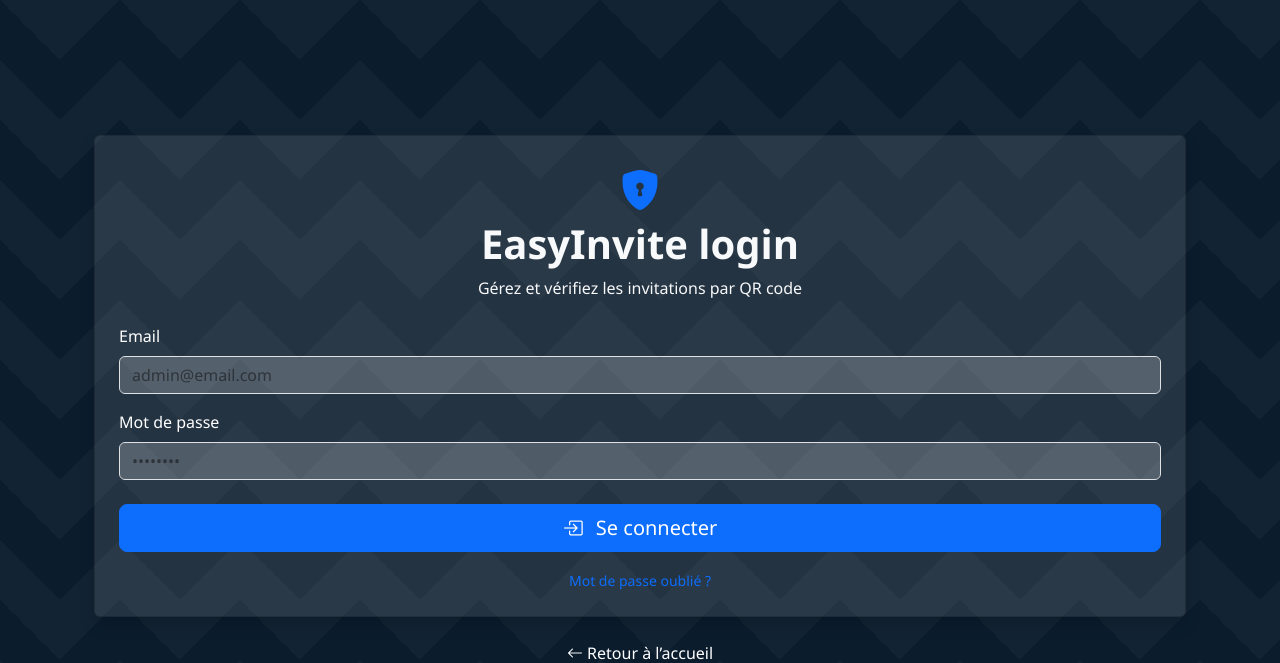
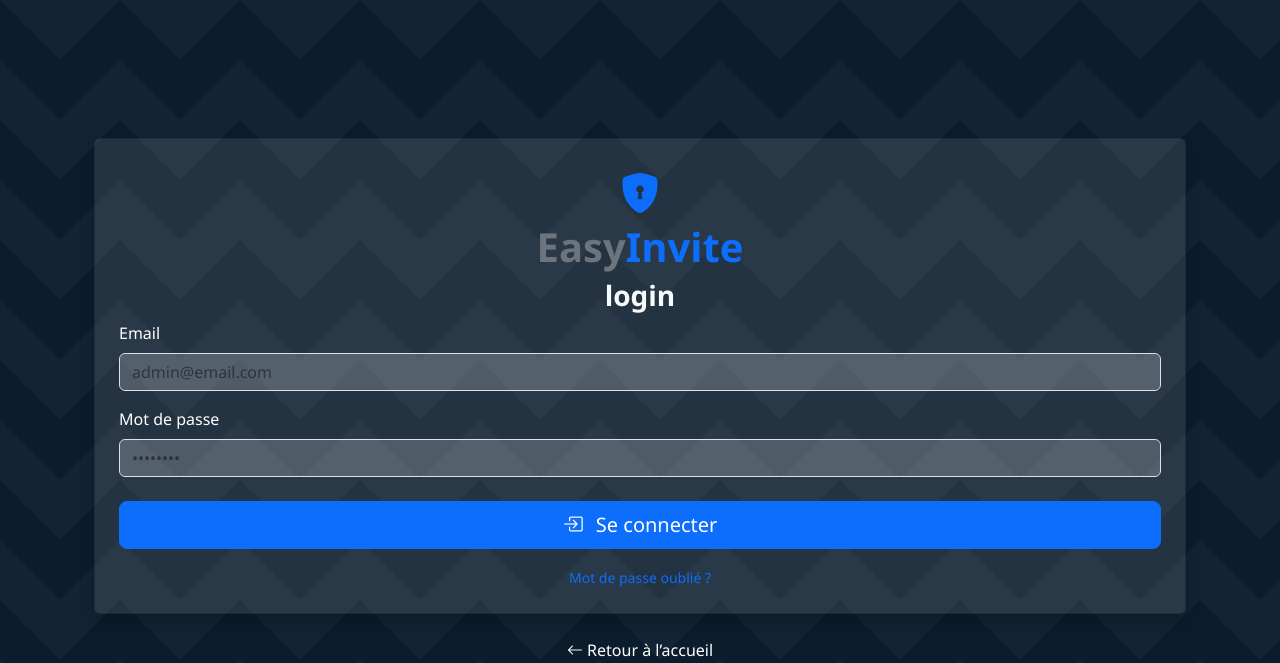
Before and after one commit to htb-pro/easyInvite, a FastAPI app: page /login in a window 1280 px wide. Shown: the top 663 px of the page. Run offline with FastAPI, Linux system fonts and the light colour scheme; parts of the project's set-up code (start-up, migrations or seed data) failed here and were passed over; some libraries are stand-ins or nearby versions.

Commit message:
change db

```diff
--- a/Templates/Authentification/forms/auth.html
+++ b/Templates/Authentification/forms/auth.html
@@ -53,8 +53,8 @@
     <div class="card shadow p-4">
         <div class="container text-center text-light">
             <i class="bi bi-shield-lock-fill fs-1 text-primary"></i>
-            <h1 class="fw-bold">EasyInvite login</h1>
-            <p class="mb-4">Gérez et vérifiez les invitations par QR code</p>
+            <h1 class="fw-bold"><span class="text-secondary">Easy</span><span class="text-primary">Invite</span></h1>
+            <h3 class="fw-bold">login</h3>
         </div>
 
         {%if message %}
```
